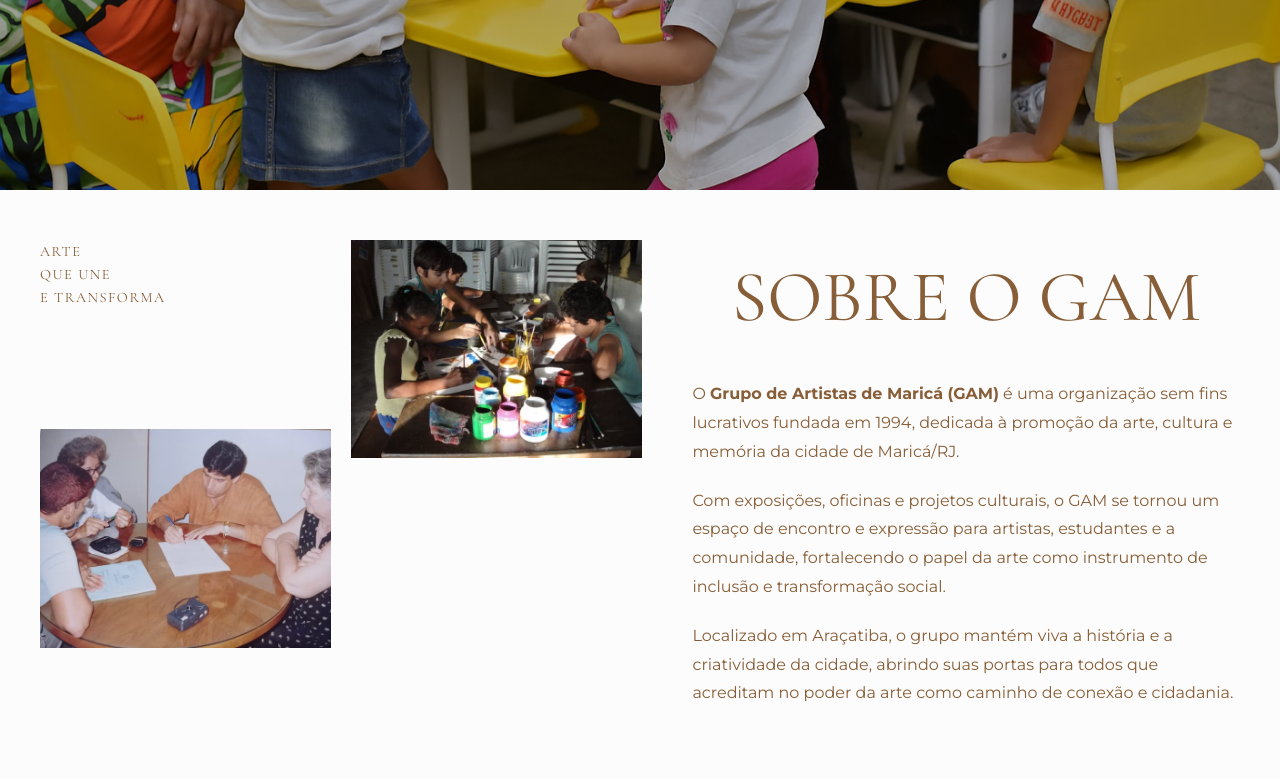
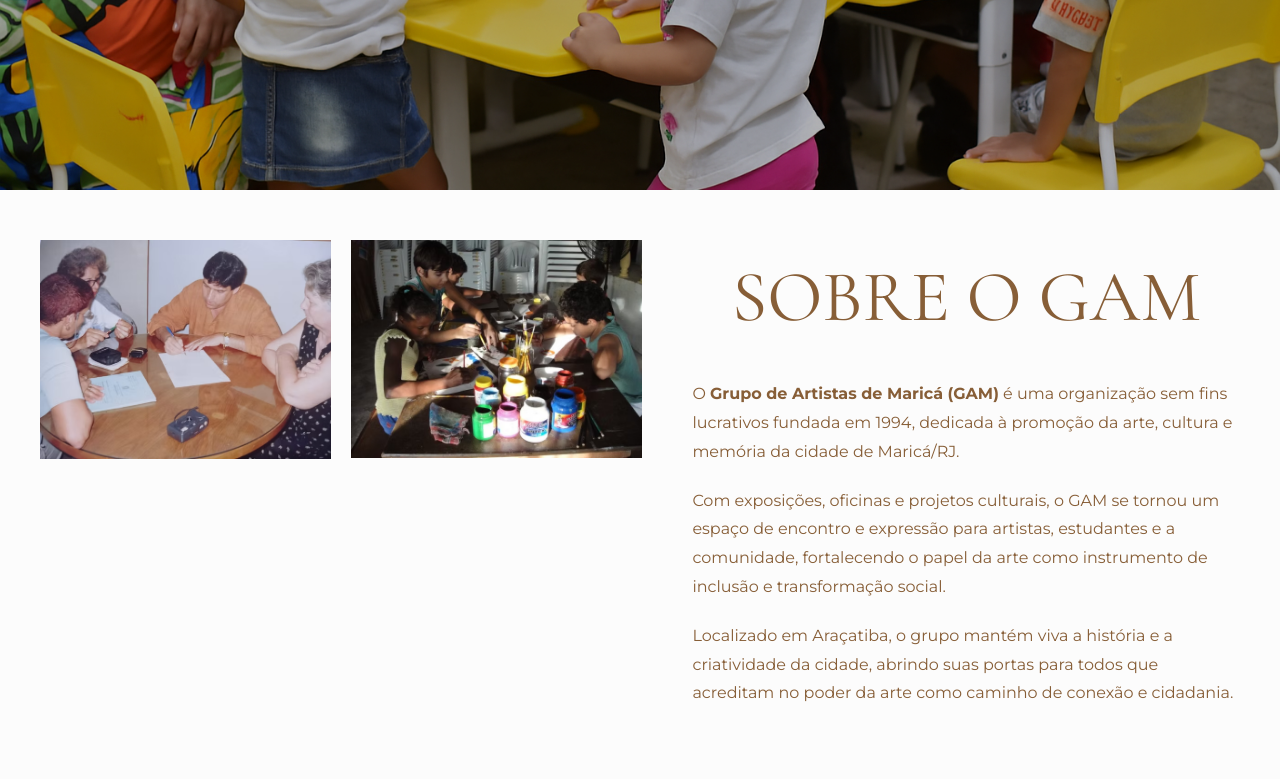
Before and after one commit to beethomaz124-bot/site-django, a Django app: page / in a window 1280 px wide. Shown: the part 616-1395 px from the top of the page. Run offline with Django 5.2, Linux system fonts and the light colour scheme.

Commit message:
subindo projeto

```diff
--- a/core/static/css/style.css
+++ b/core/static/css/style.css
@@ -86,17 +86,6 @@ img {
 
 .navegacao a i:hover {
     color: var(--cor-destaque);
-}
-
-.scroll-animation {
-    opacity: 0;
-    transform: translateY(50px);
-    transition: all 0.8s ease-out;
-}
-
-.scroll-animation.show {
-    opacity: 1;
-    transform: translateY(0);
 }
 
 .capa {
--- a/core/templates/base.html
+++ b/core/templates/base.html
@@ -12,7 +12,6 @@
     <section class="sobre" id="sobre">
         <div class="container-sobre">
             <div class="container-imagens">
-                <p class="nota-imagem scroll-animation">ARTE<br>QUE UNE<br>E TRANSFORMA</p>
                 <img src="{% static 'imagens/galeria3Principal.avif' %}" alt="Exposição de arte no GAM Maricá">
                 <img src="{% static 'imagens/galeria4Principal.avif' %}" alt="Artistas locais em Maricá" class="imagem-2">
             </div>
--- a/core/templates/core/home.html
+++ b/core/templates/core/home.html
@@ -10,9 +10,7 @@
     <link rel="preconnect" href="https://fonts.googleapis.com">
     <link rel="stylesheet" href="https://cdnjs.cloudflare.com/ajax/libs/font-awesome/6.4.2/css/all.min.css" integrity="sha512-p0s+..." crossorigin="anonymous" referrerpolicy="no-referrer" />
     <link rel="preconnect" href="https://fonts.gstatic.com" crossorigin>
-    <link
-        href="https://fonts.googleapis.com/css2?family=Cormorant+Garamond:wght@300;400;500;600;700&family=Montserrat:wght@300;400;500;600;700&display=swap"
-        rel="stylesheet">
+    <link href="https://fonts.googleapis.com/css2?family=Cormorant+Garamond:wght@300;400;500;600;700&family=Montserrat:wght@300;400;500;600;700&display=swap" rel="stylesheet">
 </head>
 
 <body>
@@ -52,7 +50,6 @@
     <section class="sobre" id="sobre">
         <div class="container-sobre">
             <div class="container-imagens">
-                <p class="nota-imagem scroll-animation">ARTE<br>QUE UNE<br>E TRANSFORMA</p>
                 <img src="{% static 'imagens/galeria3Principal.avif' %}" alt="Exposição de arte no GAM Maricá">
                 <img src="{% static 'imagens/galeria4Principal.avif' %}" alt="Artistas locais em Maricá" class="imagem-2">
             </div>
--- a/core/urls.py
+++ b/core/urls.py
@@ -2,5 +2,5 @@ from django.urls import path
 from . import views
 
 urlpatterns = [
-    path('', views.home, name='home'),
+    path('', views.home, name='home'),  # view home
 ]
--- a/gam_site/urls.py
+++ b/gam_site/urls.py
@@ -1,8 +1,8 @@
 from django.contrib import admin
-from django.urls import path
+from django.urls import path, include
 from core import views
 
 urlpatterns = [
     path('admin/', admin.site.urls),
-    path('', views.home, name='home'),
+    path('', include('core.urls')),
 ]
```
